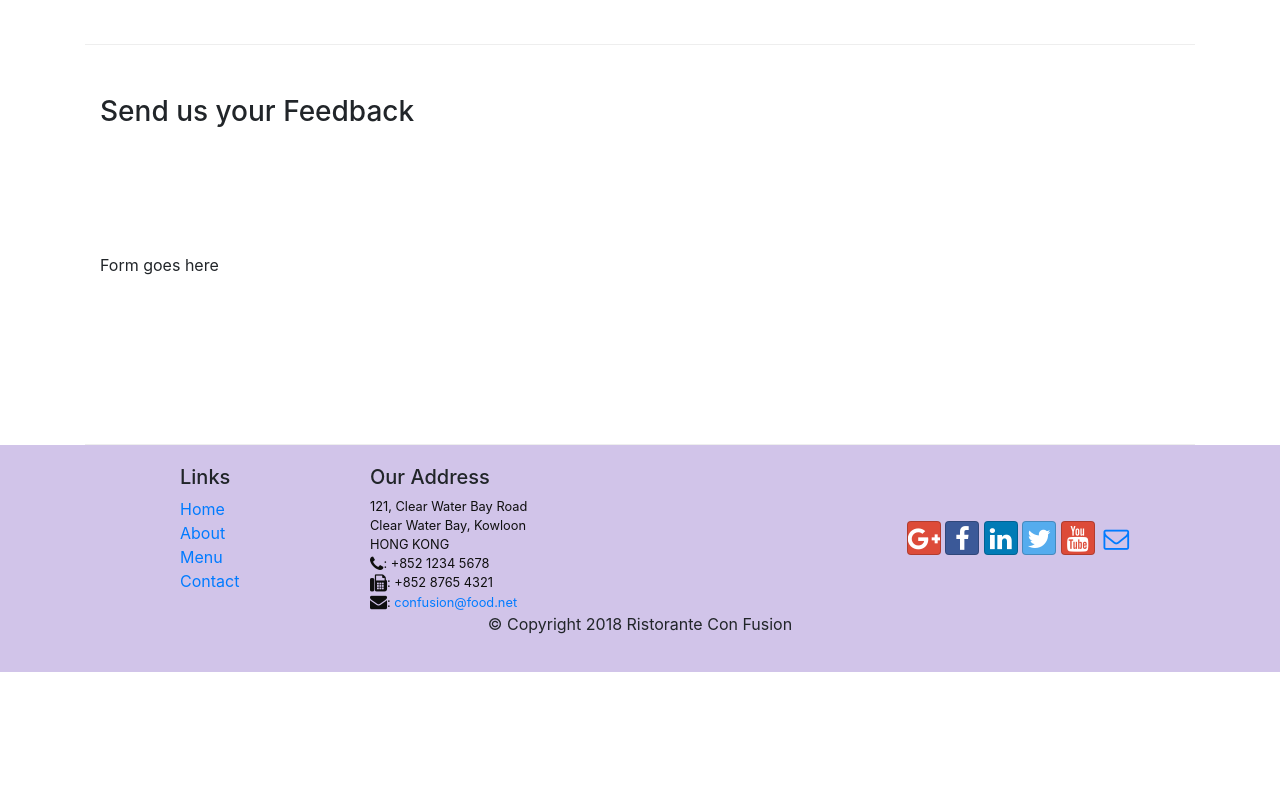
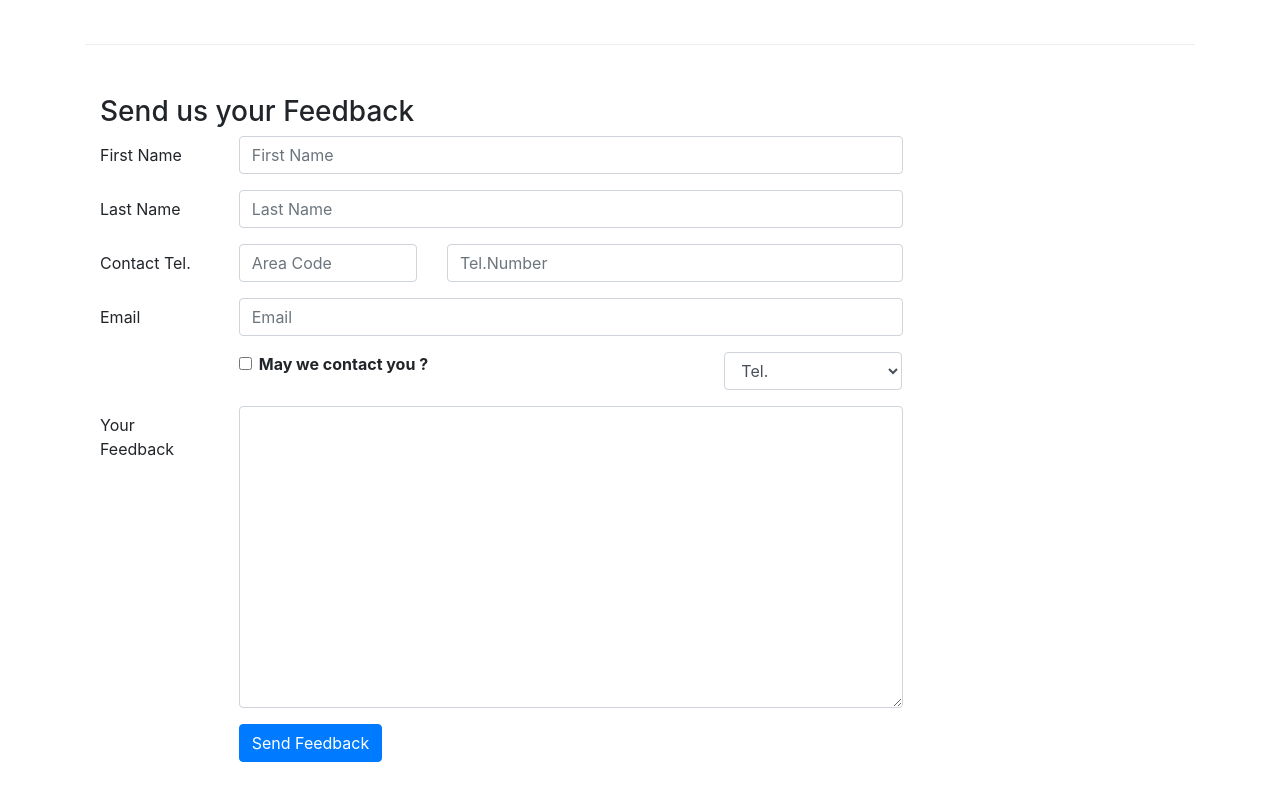
Before and after one commit to THE-NOS44/ConFusion---Bootstrap, a website: page contactus.html in a window 1280 px wide. Shown: the part 820-1620 px from the top of the page. Before the commit the page ends 1492 px from the top, so only its background shows below. Drawn offline with nearby package versions, Linux system fonts and the light colour scheme.

Commit message:
Forms Added to Contactus page

```diff
--- a/contactus.html
+++ b/contactus.html
@@ -92,7 +92,62 @@
               <h3>Send us your Feedback</h3>
            </div>
             <div class="col-12 col-md-9">
-                Form goes here
+                <form>
+                    <div class="form-group row">
+                        <label for="firstname" class="col-md-2 col-form-label">First Name</label>
+                        <div class="col-md-10">
+                            <input type="text" class="form-control" id="firstname" name="firstname" placeholder="First Name">
+                        </div>
+                    </div>
+                    <div class="form-group row">
+                        <label for="lastname" class="col-md-2 col-form-label">Last Name</label>
+                        <div class="col-md-10">
+                            <input type="text" class="form-control" id="lastname" name="lastname" placeholder="Last Name">
+                        </div>
+                    </div>
+                    <div class="form-group row">
+                        <label for="telnum" class="col-12 col-md-2 col-form-label">Contact Tel.</label>
+                        <div class="col-5 col-md-3">
+                            <input type="tel" class="form-control" id="areacode" name="areacode" placeholder="Area Code">
+                        </div>
+                        <div class="col-7 col-md-7">
+                            <input type="tel" class="form-control" id="telnum" name="telnum" placeholder="Tel.Number">
+                        </div>
+                    </div>
+                    <div class="form-group row">
+                        <label for="emailid" class="col-md-2 col-form-label">Email</label>
+                        <div class="col-md-10">
+                            <input type="email" class="form-control" id="emailid" name="emailid" placeholder="Email">
+                        </div>
+                    </div>
+                    <div class="form-group row">
+                        <div class="col-md-6 offset-md-2">
+                            <div class="form-check">
+                                <input type="checkbox" class="form-check-input" name="approve" id="approve" value="">
+                                <label class="form-check-label" for="approve">
+                                    <strong>May we contact you ?</strong>
+                                </label>
+                            </div>
+                        </div>
+                        <div class="col-md-3 offset-md-1">
+                            <select class="form-control">
+                                <option>Tel.</option>
+                                <option>Email</option>
+                            </select>
+                        </div>
+                    </div>
+                    <div class="form-group row">
+                        <label for="feedback" class="col-md-2 col-form-label">Your Feedback</label>
+                        <div class="col-md-10">
+                            <textarea class="form-control" id="feedback" name="feedback" rows="12"></textarea>
+                        </div>
+                    </div>
+                    <div class="form-group row">
+                        <div class="offset-md-2 col-md-10">
+                            <button type="submit" class="btn btn-primary">Send Feedback</button>
+                        </div>
+                    </div>
+                </form>
             </div>
              <div class="col-12 col-md">
             </div>
```
